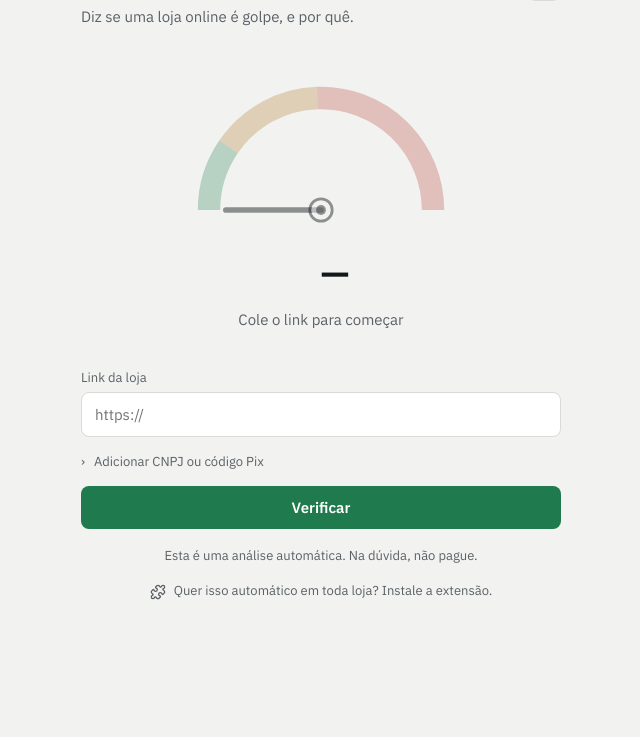
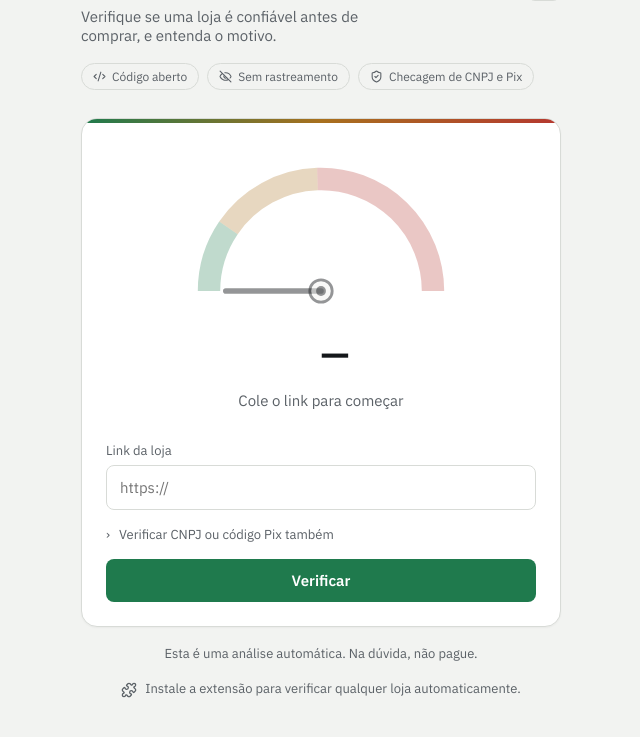
Before and after one commit to lucianookdp/scammeter, a website built with Vite: page packages/web/index.html in a window 1280 px wide. Shown: the part 129-866 px from the top of the page, without its empty margins (319-959 px from the left). Before the commit the page ends 800 px from the top, so only its background shows below. Built offline with nearby package versions, Linux system fonts and the light colour scheme.

Commit message:
Frame the tool in a card and tighten the copy
The gauge (centered) and the form (left-aligned) had no visual boundary
between them, so the page read as misaligned rather than two deliberate
zones. Wrap both in one card with a signature top accent bar (the same
green/amber/red as the gauge zones) — that one shared container fixes
the alignment and gives the page more visual structure.

Add a trust-chips row (open source, no tracking, CNPJ+Pix check) for
substance above the fold. Rewrite the page's own copy (tagline, advanced
toggle, install note, low-risk summary) for a more direct, professional
tone and consistent parallel phrasing across the trust chips.

Co-Authored-By: Claude Sonnet 5 <noreply@anthropic.com>

```diff
--- a/packages/extension/public/_locales/en/messages.json
+++ b/packages/extension/public/_locales/en/messages.json
@@ -7,7 +7,7 @@
   "badge_alto_risco": { "message": "High risk" },
   "badge_nao_verificado": { "message": "Could not verify" },
 
-  "summary_baixo_risco": { "message": "Nothing suspicious found on this store." },
+  "summary_baixo_risco": { "message": "No risk signals found so far." },
   "summary_atencao": { "message": "A few signals deserve attention before you buy." },
   "summary_alto_risco": { "message": "Several strong scam signals on this store." },
   "summary_nao_verificado": { "message": "We couldn't verify this store right now." },
--- a/packages/extension/public/_locales/pt_BR/messages.json
+++ b/packages/extension/public/_locales/pt_BR/messages.json
@@ -7,7 +7,7 @@
   "badge_alto_risco": { "message": "Alto risco" },
   "badge_nao_verificado": { "message": "Não foi possível verificar" },
 
-  "summary_baixo_risco": { "message": "Nada de suspeito encontrado nesta loja." },
+  "summary_baixo_risco": { "message": "Nenhum sinal de risco encontrado até agora." },
   "summary_atencao": { "message": "Alguns sinais merecem atenção antes de comprar." },
   "summary_alto_risco": { "message": "Vários sinais fortes de golpe nesta loja." },
   "summary_nao_verificado": { "message": "Não conseguimos verificar esta loja agora." },
--- a/packages/web/index.html
+++ b/packages/web/index.html
@@ -59,6 +59,36 @@
 
       <p id="tagline"></p>
 
+      <ul class="trust-chips">
+        <li>
+          <svg viewBox="0 0 24 24" aria-hidden="true"><path d="m18 16 4-4-4-4" /><path d="m6 8-4 4 4 4" /><path d="m14.5 4-5 16" /></svg>
+          <span id="chip-open-source"></span>
+        </li>
+        <li>
+          <svg viewBox="0 0 24 24" aria-hidden="true">
+            <path
+              d="M10.733 5.076a10.744 10.744 0 0 1 11.205 6.575 1 1 0 0 1 0 .696 10.747 10.747 0 0 1-1.444 2.49"
+            />
+            <path d="M14.084 14.158a3 3 0 0 1-4.242-4.242" />
+            <path
+              d="M17.479 17.499a10.75 10.75 0 0 1-15.417-5.151 1 1 0 0 1 0-.696 10.75 10.75 0 0 1 4.446-5.143"
+            />
+            <path d="m2 2 20 20" />
+          </svg>
+          <span id="chip-no-tracking"></span>
+        </li>
+        <li>
+          <svg viewBox="0 0 24 24" aria-hidden="true">
+            <path
+              d="M20 13c0 5-3.5 7.5-7.66 8.95a1 1 0 0 1-.67-.01C7.5 20.5 4 18 4 13V6a1 1 0 0 1 1-1c2 0 4.5-1.2 6.24-2.72a1.17 1.17 0 0 1 1.52 0C14.51 3.81 17 5 19 5a1 1 0 0 1 1 1z"
+            />
+            <path d="m9 12 2 2 4-4" />
+          </svg>
+          <span id="chip-cnpj-pix"></span>
+        </li>
+      </ul>
+
+      <div class="card">
         <section class="gauge-panel">
           <svg class="gauge idle" viewBox="0 0 200 112" role="img" aria-label="Medidor de risco">
             <path class="zone zone-low" d="M20,100 A80,80 0 0 1 33.9,54.92" />
@@ -100,6 +130,7 @@
         </form>
 
         <ul id="reasons" class="reasons" hidden></ul>
+      </div>
 
       <p id="footer-note" class="footnote"></p>
       <p class="footnote install-note">
--- a/packages/web/src/i18n.ts
+++ b/packages/web/src/i18n.ts
@@ -4,17 +4,21 @@ type Messages = typeof pt;
 
 // Page-only copy, not shared with the extension's manifest-driven _locales.
 const pageStrings: Record<string, string> = {
+  tagline: "Verifique se uma loja é confiável antes de comprar, e entenda o motivo.",
   input_link: "Link da loja",
-  label_advanced: "Adicionar CNPJ ou código Pix",
+  label_advanced: "Verificar CNPJ ou código Pix também",
   input_cnpj: "CNPJ da loja",
   input_pix: "Código Pix copia-e-cola",
   button_verify: "Verificar",
   gauge_idle: "Cole o link para começar",
   checking: "Analisando…",
-  install_extension: "Quer isso automático em toda loja? Instale a extensão.",
+  install_extension: "Instale a extensão para verificar qualquer loja automaticamente.",
   error_invalid_url: "Cole um link válido de uma loja.",
   theme_to_dark: "Mudar para tema escuro",
   theme_to_light: "Mudar para tema claro",
+  trust_open_source: "Código aberto",
+  trust_no_tracking: "Sem rastreamento",
+  trust_cnpj_pix: "Checagem de CNPJ e Pix",
 };
 
 export function t(key: string): string {
--- a/packages/web/src/main.ts
+++ b/packages/web/src/main.ts
@@ -29,7 +29,10 @@ function updateThemeLabel() {
 
 updateThemeLabel();
 document.getElementById("brand-name")!.textContent = t("extName");
-document.getElementById("tagline")!.textContent = t("extDescription");
+document.getElementById("tagline")!.textContent = t("tagline");
+document.getElementById("chip-open-source")!.textContent = t("trust_open_source");
+document.getElementById("chip-no-tracking")!.textContent = t("trust_no_tracking");
+document.getElementById("chip-cnpj-pix")!.textContent = t("trust_cnpj_pix");
 document.getElementById("label-link")!.textContent = t("input_link");
 document.getElementById("label-advanced")!.textContent = t("label_advanced");
 document.getElementById("label-cnpj")!.textContent = t("input_cnpj");
--- a/packages/web/src/style.css
+++ b/packages/web/src/style.css
@@ -126,7 +126,57 @@ body {
   color: var(--ink-muted);
   font-size: 0.9375rem;
   max-width: 34ch;
-  margin: 0 0 44px;
+  margin: 0 0 18px;
+}
+
+.trust-chips {
+  display: flex;
+  flex-wrap: wrap;
+  gap: 8px;
+  list-style: none;
+  margin: 0 0 28px;
+  padding: 0;
+}
+.trust-chips li {
+  display: flex;
+  align-items: center;
+  gap: 6px;
+  padding: 5px 11px;
+  border: 1px solid var(--border);
+  border-radius: 999px;
+  font-size: 0.75rem;
+  color: var(--ink-muted);
+}
+.trust-chips svg {
+  width: 13px;
+  height: 13px;
+  flex-shrink: 0;
+  fill: none;
+  stroke: currentColor;
+  stroke-width: 2;
+  stroke-linecap: round;
+  stroke-linejoin: round;
+}
+
+/* Card */
+
+.card {
+  position: relative;
+  background: var(--surface);
+  border: 1px solid var(--border);
+  border-radius: 16px;
+  padding: 32px 24px 24px;
+  box-shadow: 0 1px 2px rgba(0, 0, 0, 0.04);
+  overflow: hidden;
+}
+.card::before {
+  content: "";
+  position: absolute;
+  top: 0;
+  left: 0;
+  right: 0;
+  height: 4px;
+  background: linear-gradient(90deg, var(--green), var(--amber) 50%, var(--red));
 }
 
 /* Gauge */
@@ -135,7 +185,7 @@ body {
   display: flex;
   flex-direction: column;
   align-items: center;
-  margin-bottom: 40px;
+  margin-bottom: 32px;
 }
 
 .gauge {
@@ -227,7 +277,7 @@ body {
 
 .readout {
   display: flex;
-  align-items: baseline;
+  align-items: center;
   gap: 10px;
   margin-top: 16px;
 }
```
Lines whose indentation alone changed are shown as unchanged.
